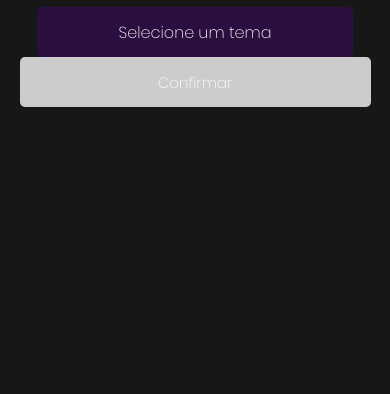
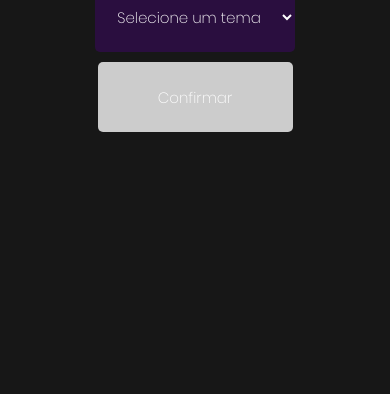
Before and after one commit to Murilloww/Airt, a website: page html/geradorTema.html in a window 390 px wide. Shown: the part 450-844 px from the top of the page. Drawn offline with nearby package versions, Linux system fonts and the light colour scheme.

Commit message:
teste responsividadeTema

```diff
--- a/styles/seletorTema.css
+++ b/styles/seletorTema.css
@@ -23,6 +23,7 @@ body {
     display: flex;
     justify-content: center;
     align-items: center;
+    gap: 10px; /* Adiciona um espaço entre os botões */
 }
 
 .select-container,
@@ -31,21 +32,31 @@ body {
     width: 200px;
 }
 
+select,
+button {
+    font-family: 'Fina', sans-serif;
+    font-size: 15px;
+    padding: 10px;
+    background-color: var(--corObj);
+    border-radius: 5px;
+    border: none;
+    color: white;
+    cursor: pointer;
+    width: 100%; /* Garante que os botões tenham a mesma largura */
+    height: 70px; /* Ajuste a altura para ser a mesma para ambos */
+    box-sizing: border-box;
+}
+
+select:hover,
+button:hover {
+    background-color: #581f85;
+    transition: 0.5s;
+}
+
 select {
-    width: 100%;
-    padding: 10px;
-    font-size: 1em;
     background-color: #2d0f44ea;
-    color: white;
-    border: 1px solid var(--corObj);
-    border-radius: 5px;
-    appearance: none;
-    outline: none;
-    cursor: pointer;
     text-align: center;
     font-family: 'Fina', sans-serif;
-    height: 70px;
-    box-sizing: border-box;
 }
 
 select:focus {
@@ -57,27 +68,7 @@ select option {
 }
 
 button {
-    font-family: 'Fina', sans-serif;
-    font-size: 15px;
-    padding: 10px;
-    background-color: var(--corObj);
-    border-radius: 5px;
-    border: none;
-    color: white;
-    cursor: pointer;
-    width: 50%;
-    height: 70px;
-    box-sizing: border-box;
-}
-
-button:hover{
-    background-color: #581f85;
-    transition: 0.5s;
-}
-
-select:hover{
-    background-color: #581f85;
-    transition: 0.5s;
+    width: 50%; /* Garantir que o botão não ocupe toda a largura do seu contêiner */
 }
 
 @media (max-width: 768px) {
@@ -90,41 +81,3 @@ select:hover{
         justify-content: center;
         align-items: center;
         width: 100%;
-    }
-
-    .select-container,
-    .button-container {
-        width: 80%;
-    }
-
-    select {
-        width: 90%;
-        height: 50px;
-    }
-
-    button {
-        width: 80%;
-        height: 50px;
-    }
-}
-
-@media (max-width: 480px) {
-    .dificuldade-container h1 {
-        font-size: 28px;
-    }
-
-    .select-container,
-    .button-container {
-        width: 90%;
-    }
-
-    select {
-        width: 90%;
-        height: 50px;
-    }
-
-    button {
-        width: 90%;
-        height: 50px;
-    }
-}
```
